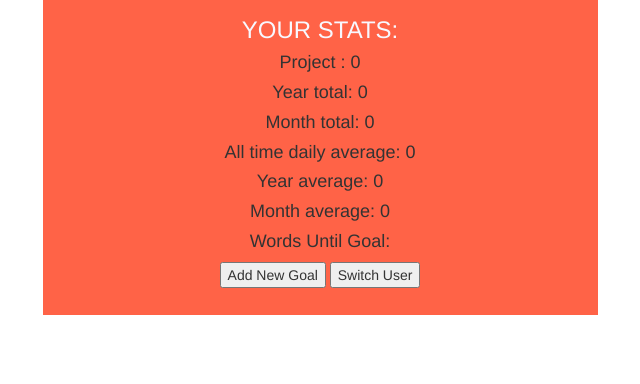
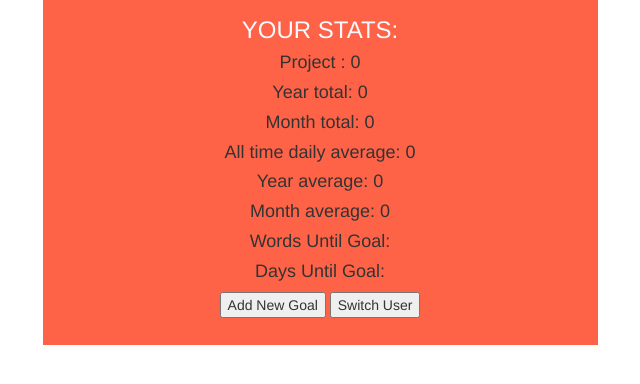
Before and after one commit to jennvance/b1mrw, a website: page public/html/index.html in a window 1280 px wide. Shown: the part 210-594 px from the top of the page, without its empty margins (320-960 px from the left). Drawn offline with nearby package versions, Linux system fonts and the light colour scheme.

Commit message:
testing days until goal

```diff
--- a/public/html/index.html
+++ b/public/html/index.html
@@ -72,6 +72,7 @@
 						<h4>Year average: {{avgWordsPerDayYear}}</h4>
 						<h4>Month average: {{avgWordsPerDayMonth}}</h4>
 						<h4>Words Until Goal: {{wordsUntilGoal}}</h4>
+						<h4>Days Until Goal: {{daysUntilGoal}}</h4>
 					</div>
 					<button ng-click="showprojectform=true; showcountform=false; showloginform=false">Add New Goal</button>
 					<button ng-click="showloginform=true; showcountform=false; showprojectform=false">Switch User</button>
```
